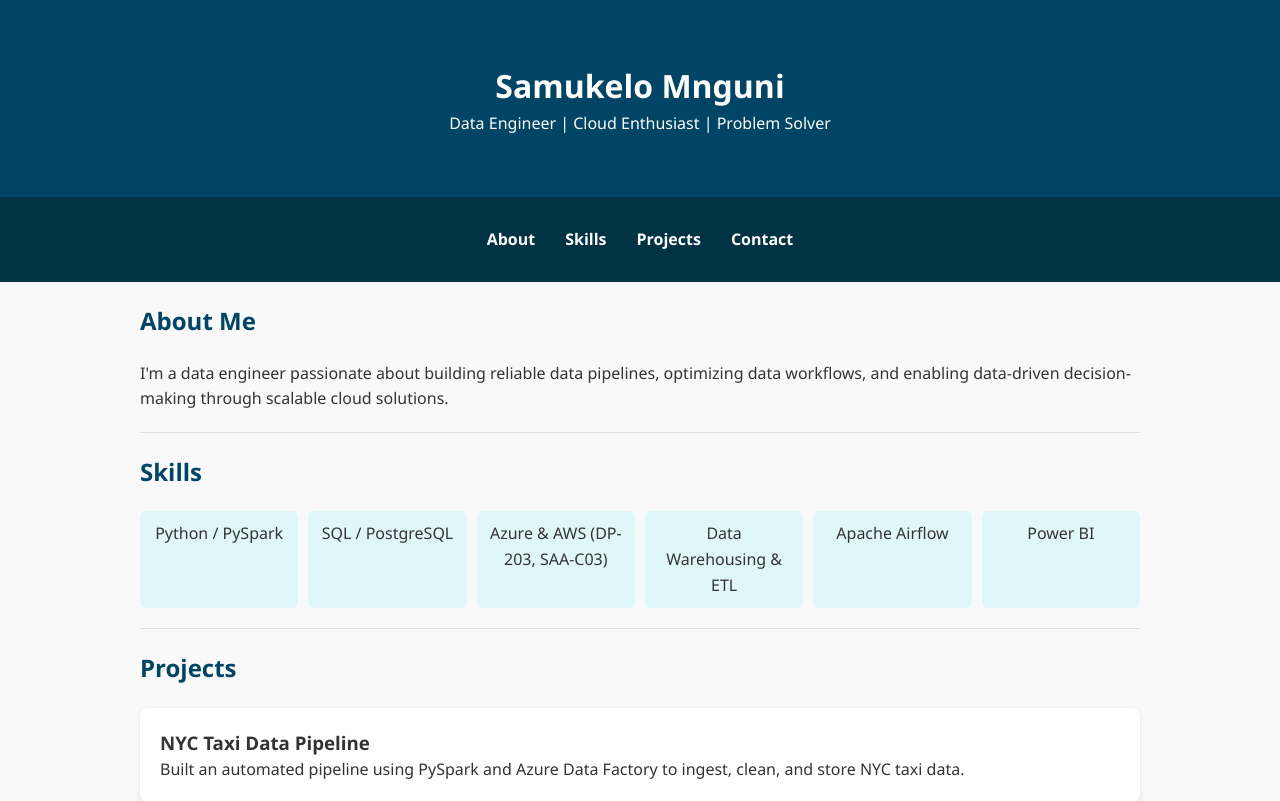
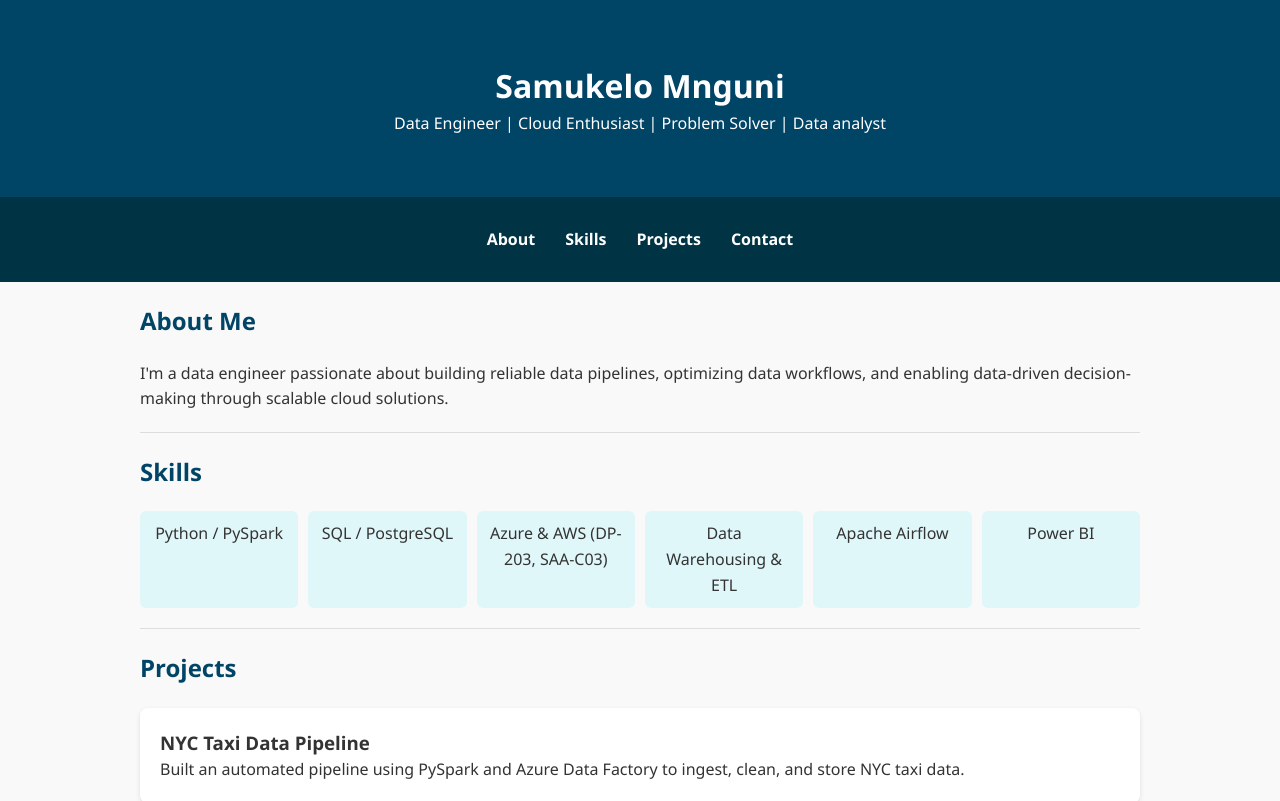
Before and after one commit to Sampi17/AWS-static-website-hosting, a plain HTML site: page website/index.html in a window 1280 px wide. Shown: the top 801 px of the page. Drawn offline with Linux system fonts and the light colour scheme.

Commit message:
updated paragraph section to include another role

```diff
--- a/website/index.html
+++ b/website/index.html
@@ -12,7 +12,7 @@
     <header>
         <div class="container">
             <h1>Samukelo Mnguni</h1>
-            <p>Data Engineer | Cloud Enthusiast | Problem Solver</p>
+            <p>Data Engineer | Cloud Enthusiast | Problem Solver | Data analyst</p>
         </div>
     </header>
 
```
